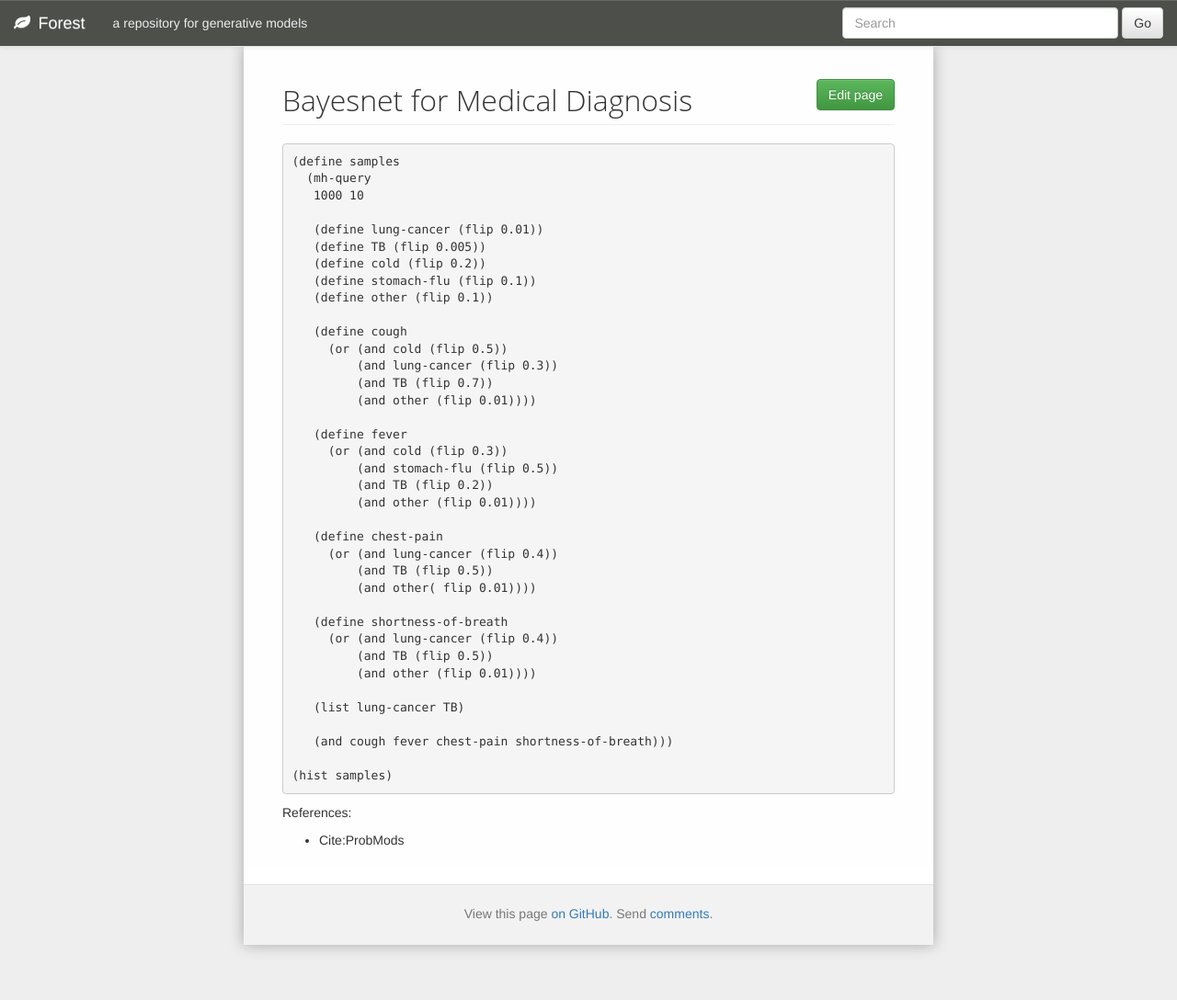
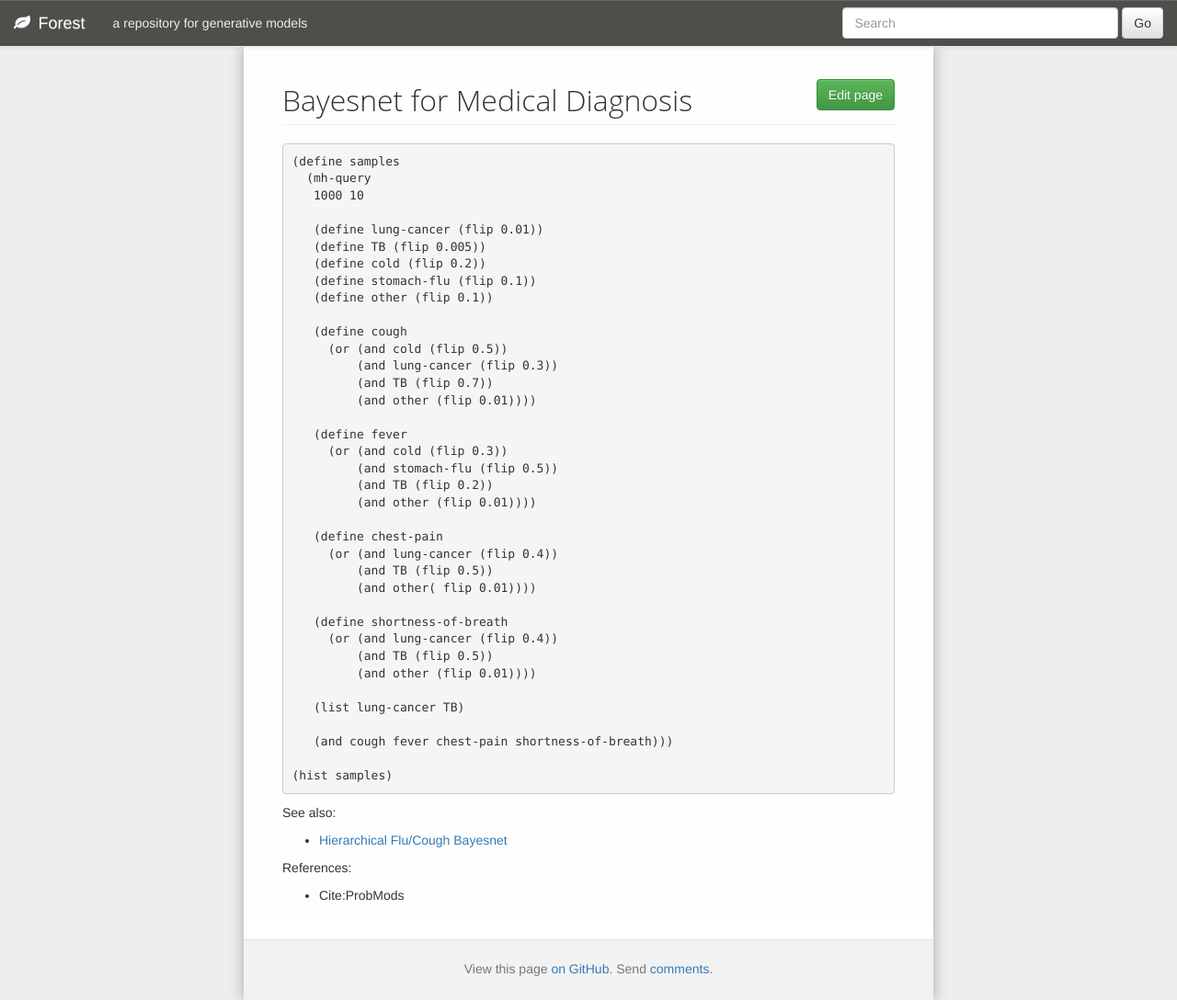
Before and after one commit to forestdb/forestdb.org, a Jekyll site: the page built from models/medical-bayesnet.md, in a window 1280 px wide. Shown: the whole page at 92% size. Built offline with Jekyll 4.4.1, drawn with Linux system fonts in a browser that asks for light colours; nearby versions of some CDN libraries.

Commit message:
Update medical-bayesnet.md

```diff
--- a/models/medical-bayesnet.md
+++ b/models/medical-bayesnet.md
@@ -44,6 +44,10 @@ model-tags: bayesnet, medicine
 
     (hist samples)
 
+See also:
+
+- [Hierarchical Flu/Cough Bayesnet](/models/hierarchical-flu.html)
+
 References:
 
 - Cite:ProbMods
```
